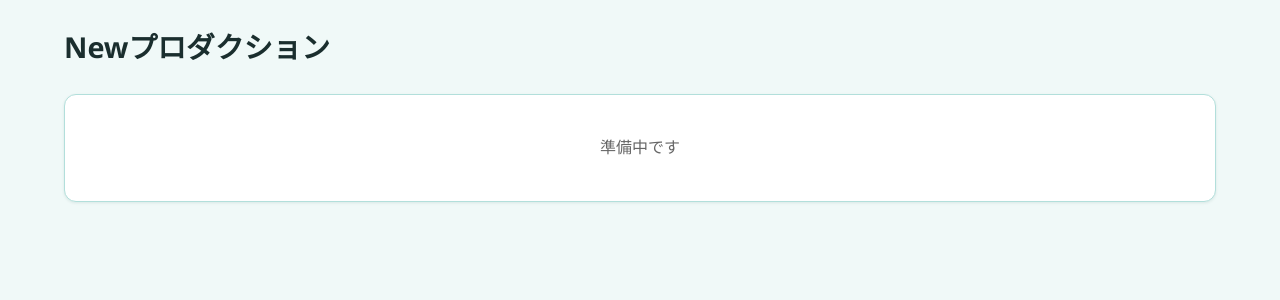
After one commit to SINJAPANLLC/shortmovie-aiagent, a FastAPI app: template app/templates/new_production.html in a window 1280 px wide. The commit adds this page. Shown: the top 300 px of the page. Run offline with FastAPI, Linux system fonts and the light colour scheme; the template is opened without the code that fills it, so the values that code supplies are empty.

Commit message:
Add a new page for creating productions with navigation
Adds a new route and template for the "New Production" page, including updates to the base template for navigation and active state handling.

Replit-Commit-Author: Agent
Replit-Commit-Session-Id: 2b0de715-0095-4398-8ebe-b4f38cbe86b1
Replit-Commit-Checkpoint-Type: full_checkpoint
Replit-Commit-Event-Id: a91505dc-0f1b-4269-92e5-9ae5736f5a86
Replit-Commit-Screenshot-Url: https://storage.googleapis.com/screenshot-production-us-central1/ebd59bd0-3924-4315-bd05-0162a425acdb/2b0de715-0095-4398-8ebe-b4f38cbe86b1/xHe8ALs
Replit-Helium-Checkpoint-Created: true

```diff
--- a/app/api/routes.py
+++ b/app/api/routes.py
@@ -1099,6 +1099,14 @@ def _get_production_task_key(drama_id, task_type, scene_num=None):
     return f"{drama_id}_{task_type}"
 
 
+@router.get("/new-production", response_class=HTMLResponse)
+async def new_production_page(request: Request):
+    user = get_current_user(request)
+    if not user:
+        return RedirectResponse(url="/login", status_code=303)
+    return templates.TemplateResponse("new_production.html", {"request": request, "user": user})
+
+
 @router.get("/production", response_class=HTMLResponse)
 async def production_index(request: Request):
     user = get_current_user(request)
--- a/app/templates/base.html
+++ b/app/templates/base.html
@@ -20,6 +20,7 @@
             <a href="/series" class="nav-link spa-link">シリーズ</a>
             <a href="/dramas" class="nav-link spa-link">ドラマ一覧</a>
             <a href="/production" class="nav-link spa-link" id="nav-production">プロダクション</a>
+            <a href="/new-production" class="nav-link spa-link" id="nav-new-production">Newプロダクション</a>
             <a href="/characters" class="nav-link spa-link">キャラクター</a>
             <a href="/settings" class="nav-link spa-link">設定</a>
             <a href="/logout" class="nav-link nav-logout">ログアウト</a>
@@ -43,8 +44,14 @@
             });
             var prodNav = document.getElementById('nav-production');
             if (prodNav) {
-                if (path.indexOf('/production') === 0) {
+                if (path.indexOf('/production') === 0 && path.indexOf('/new-production') !== 0) {
                     prodNav.classList.add('active');
+                }
+            }
+            var newProdNav = document.getElementById('nav-new-production');
+            if (newProdNav) {
+                if (path.indexOf('/new-production') === 0) {
+                    newProdNav.classList.add('active');
                 }
             }
         }
--- /dev/null
+++ b/app/templates/new_production.html
@@ -0,0 +1,10 @@
+{% extends "base.html" %}
+{% block title %}Newプロダクション - CEOの扉{% endblock %}
+{% block content %}
+<div class="page-header">
+    <h1 data-testid="text-page-title">Newプロダクション</h1>
+</div>
+<div class="card" style="padding: 40px; text-align: center; color: #666;">
+    <p data-testid="text-placeholder">準備中です</p>
+</div>
+{% endblock %}
```
